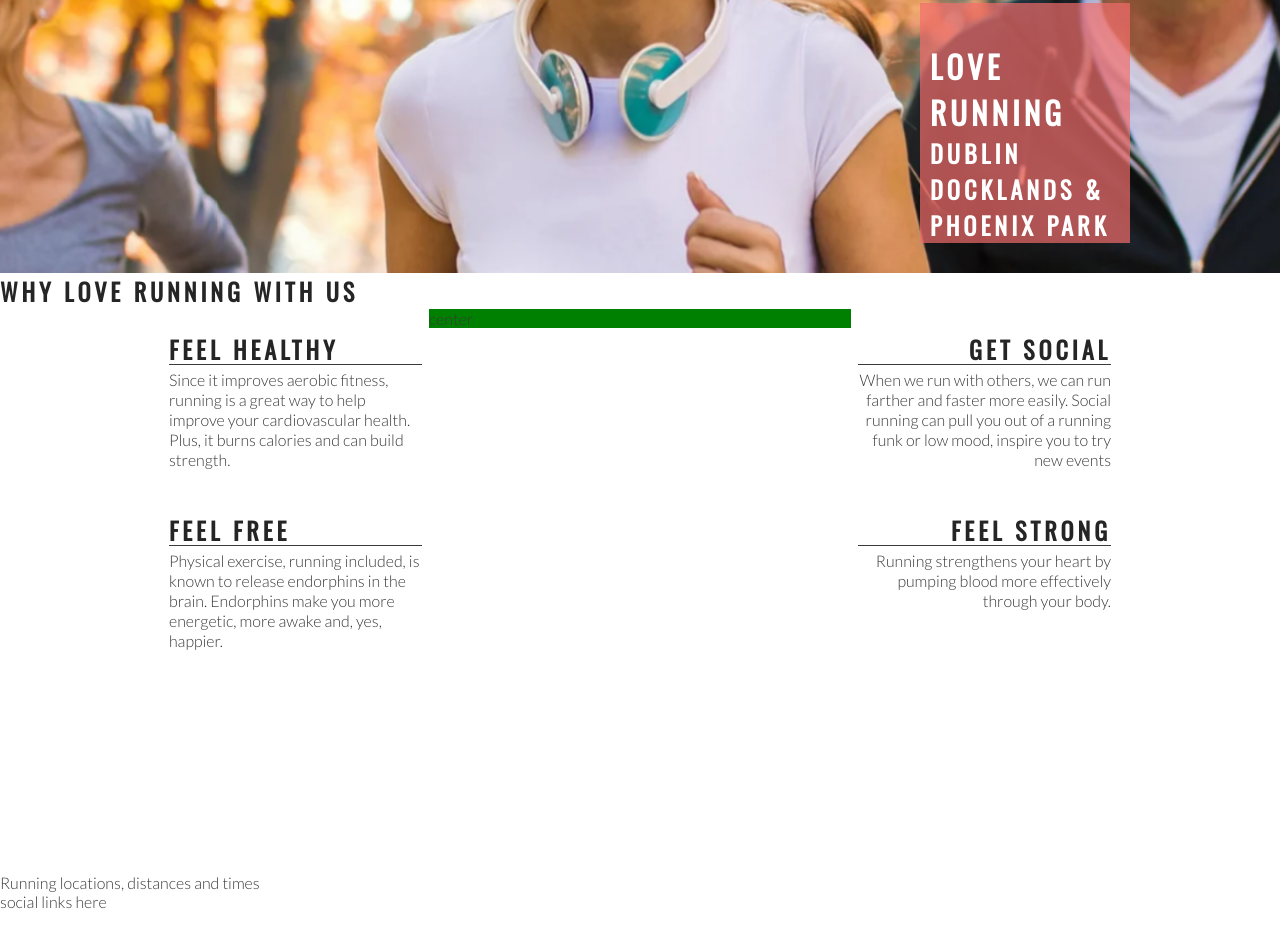
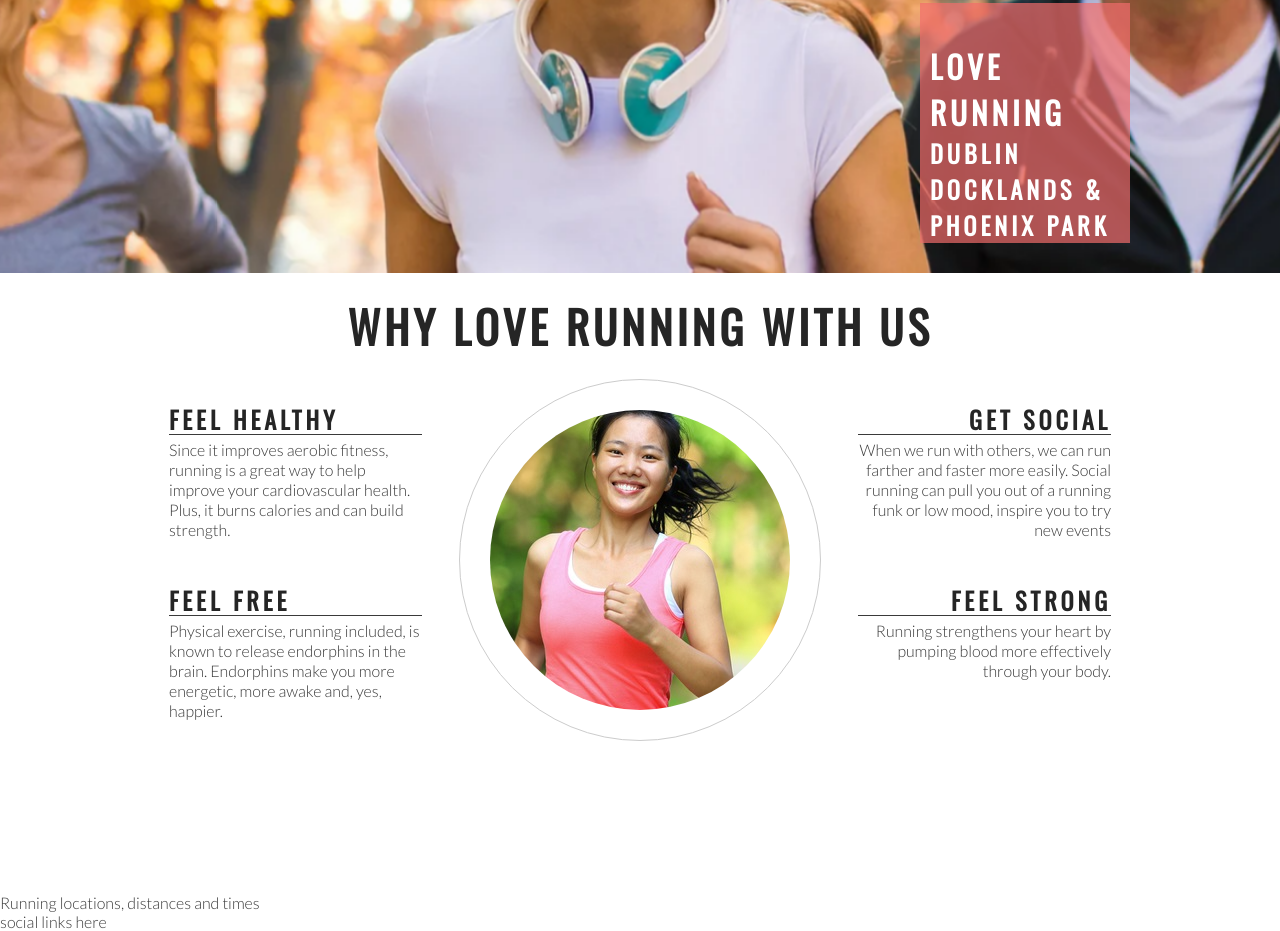
Before and after one commit to tetraxile-ci/love-running, a plain HTML site: page index.html in a window 1280 px wide. Shown: the part 402-1333 px from the top of the page. Drawn offline with nearby package versions, Linux system fonts and the light colour scheme.

Commit message:
Add club ethos central image and style into a circle

```diff
--- a/assets/css/style.css
+++ b/assets/css/style.css
@@ -127,7 +127,6 @@ h1, h2 {
 #center-about {
     width: 33%;
     margin: 0 auto;
-    background-color: green;
 }
 
 #right-about {
@@ -165,3 +164,26 @@ hr {
 .right-about-heading p {
     text-align: right;
 }
+
+#welcome {
+    text-align: center;
+    margin: 20px 0;
+    font-size: 280%;
+}
+
+#circle-container {
+    width: 300px;
+    height: 300px;
+    padding: 30px;
+    border-style: solid;
+    border-color: #ccc;
+    border-width: 1px;
+    border-radius: 50%;
+    margin: 0 auto;
+}
+
+#circle-cover-bg {
+    background: url(../images/ethos-center-image.jpg) no-repeat center center;
+    height: 100%;
+    border-radius: 50%;
+}
--- a/index.html
+++ b/index.html
@@ -40,7 +40,7 @@
         </div>
     </section>
     <section id="club-ethos">
-        <h1>Why Love Running With Us</h1>
+        <h2 id="welcome">Why Love Running With Us</h2>
         <div id="left-about">
             <div class="left-about-heading">
                 <h2>Feel Healthy</h2>
@@ -64,7 +64,11 @@
                 <hr>
                 <p>Running strengthens your heart by pumping blood more effectively through your body. </p>
             </div></div>
-        <div id="center-about">center</div>
+        <div id="center-about">
+            <div id="circle-container">
+                <div id="circle-cover-bg"></div>
+            </div>
+        </div>
     </section>
     <section>
         Running locations, distances and times
```
Also changed, not shown: assets/images/ethos-center-image.jpg (added).
